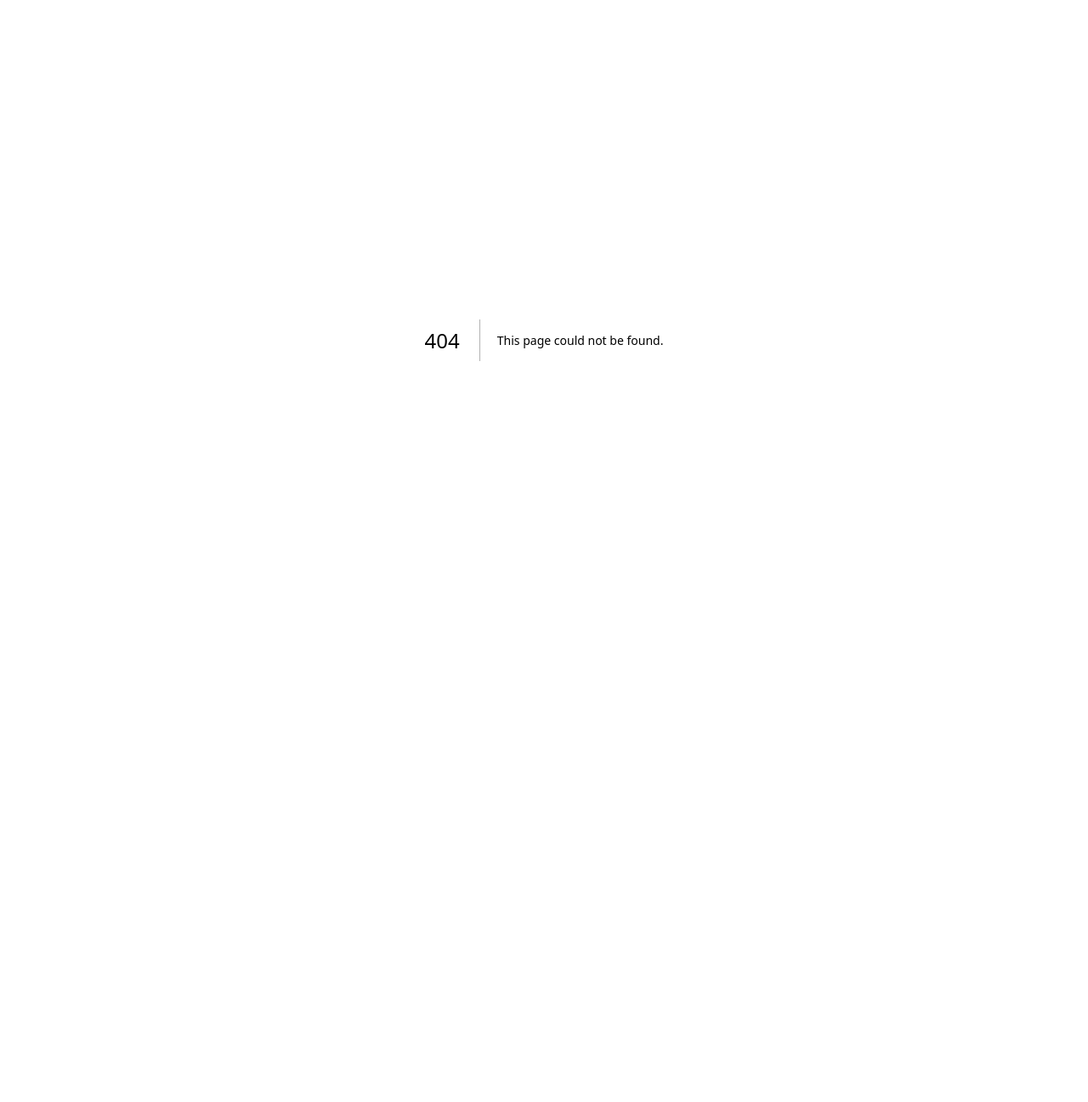
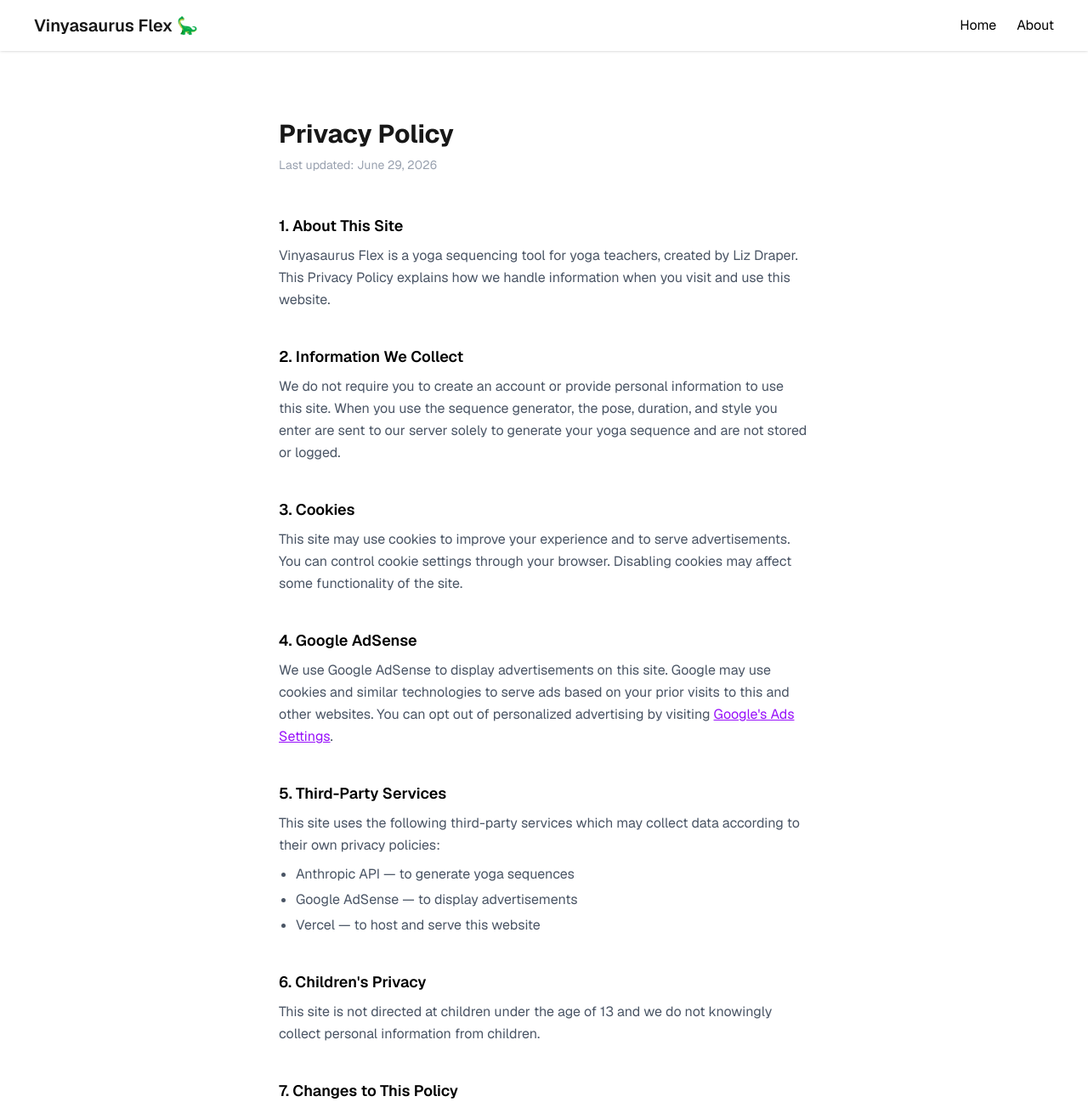
Before and after one commit to ead49181/vinyasasorusflex, a Next.js app: page /privacy in a window 1280 px wide. Before the commit this address had no page. Shown: the top 1297 px of the page at 85% size. Before the commit the page ends 800 px from the top, so only its background shows below. Built offline with nearby package versions, Linux system fonts and the light colour scheme.

Commit message:
add privacy policy page

```diff
--- /dev/null
+++ b/app/privacy/page.tsx
@@ -0,0 +1,75 @@
+export default function Privacy() {
+  return (
+    <div className="min-h-screen font-sans">
+
+      {/* Header */}
+      <header className="sticky top-0 bg-white z-50 shadow-sm px-4 sm:px-10 py-4 flex justify-between items-center">
+        <h2 className="text-base sm:text-xl font-semibold m-0">Vinyasaurus Flex 🦕</h2>
+        <nav className="flex gap-4 sm:gap-6">
+          <a href="/" className="no-underline text-black text-sm sm:text-base">Home</a>
+          <a href="/about" className="no-underline text-black text-sm sm:text-base">About</a>
+        </nav>
+      </header>
+
+      <section className="max-w-2xl mx-auto px-6 py-20">
+        <h1 className="text-3xl font-bold mb-2">Privacy Policy</h1>
+        <p className="text-gray-400 text-sm mb-12">Last updated: June 29, 2026</p>
+
+        <div className="flex flex-col gap-10 text-gray-600 leading-relaxed">
+
+          <div>
+            <h2 className="text-lg font-semibold text-black mb-2">1. About This Site</h2>
+            <p>Vinyasaurus Flex is a yoga sequencing tool for yoga teachers, created by Liz Draper. This Privacy Policy explains how we handle information when you visit and use this website.</p>
+          </div>
+
+          <div>
+            <h2 className="text-lg font-semibold text-black mb-2">2. Information We Collect</h2>
+            <p>We do not require you to create an account or provide personal information to use this site. When you use the sequence generator, the pose, duration, and style you enter are sent to our server solely to generate your yoga sequence and are not stored or logged.</p>
+          </div>
+
+          <div>
+            <h2 className="text-lg font-semibold text-black mb-2">3. Cookies</h2>
+            <p>This site may use cookies to improve your experience and to serve advertisements. You can control cookie settings through your browser. Disabling cookies may affect some functionality of the site.</p>
+          </div>
+
+          <div>
+            <h2 className="text-lg font-semibold text-black mb-2">4. Google AdSense</h2>
+            <p>We use Google AdSense to display advertisements on this site. Google may use cookies and similar technologies to serve ads based on your prior visits to this and other websites. You can opt out of personalized advertising by visiting <a href="https://www.google.com/settings/ads" className="text-purple-600 underline">Google's Ads Settings</a>.</p>
+          </div>
+
+          <div>
+            <h2 className="text-lg font-semibold text-black mb-2">5. Third-Party Services</h2>
+            <p>This site uses the following third-party services which may collect data according to their own privacy policies:</p>
+            <ul className="list-disc ml-5 mt-2 flex flex-col gap-1">
+              <li>Anthropic API — to generate yoga sequences</li>
+              <li>Google AdSense — to display advertisements</li>
+              <li>Vercel — to host and serve this website</li>
+            </ul>
+          </div>
+
+          <div>
+            <h2 className="text-lg font-semibold text-black mb-2">6. Children's Privacy</h2>
+            <p>This site is not directed at children under the age of 13 and we do not knowingly collect personal information from children.</p>
+          </div>
+
+          <div>
+            <h2 className="text-lg font-semibold text-black mb-2">7. Changes to This Policy</h2>
+            <p>We may update this Privacy Policy from time to time. Any changes will be posted on this page with an updated date.</p>
+          </div>
+
+          <div>
+            <h2 className="text-lg font-semibold text-black mb-2">8. Contact</h2>
+            <p>If you have any questions about this Privacy Policy, you can contact us at <a href="mailto:elizabethdraper5829@gmail.com" className="text-purple-600 underline">elizabethdraper5829@gmail.com</a>.</p>
+          </div>
+
+        </div>
+      </section>
+
+      {/* Footer */}
+      <footer className="border-t border-gray-100 py-8 text-center text-xs text-gray-400">
+        <p>© 2026 Vinyasaurus Flex · <a href="/privacy" className="text-purple-600 underline">Privacy Policy</a></p>
+      </footer>
+
+    </div>
+  );
+}
```
